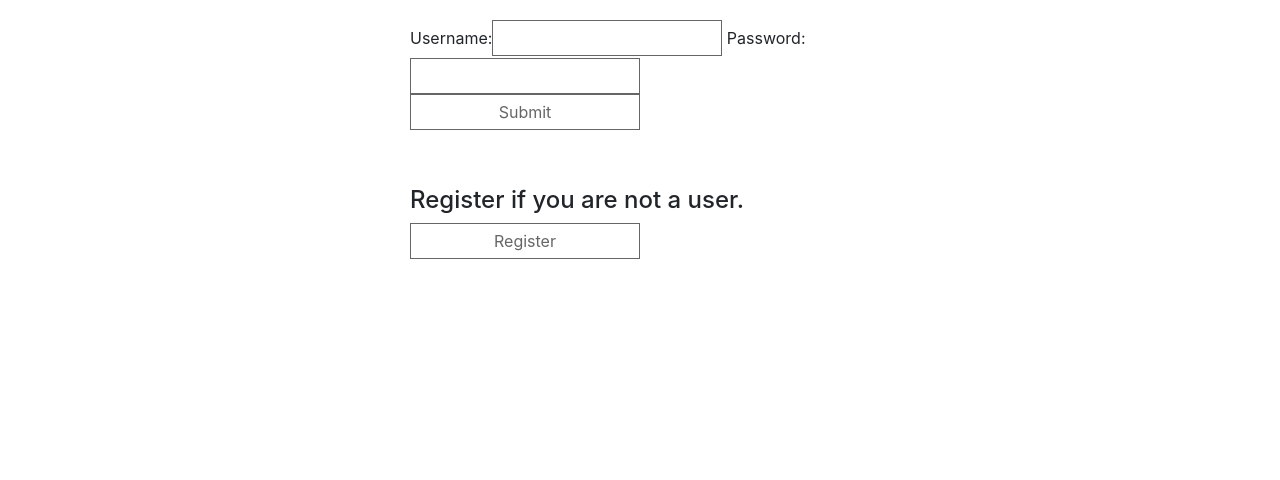
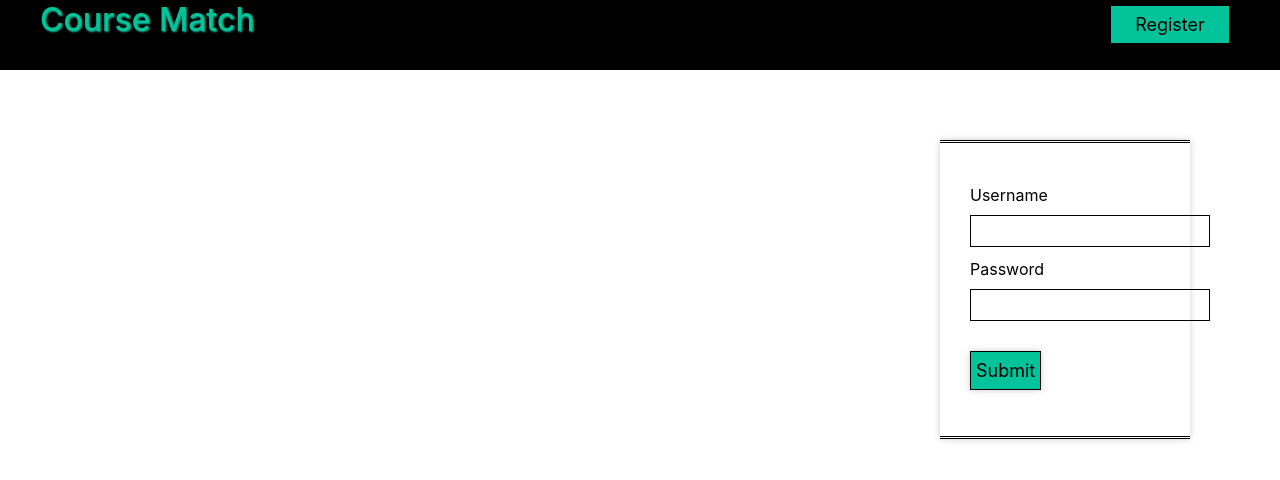
Before and after one commit to easwarmoorthy/Online-Course-Recommender, a Django app: page /login in a window 1280 px wide. Shown: the top 480 px of the page. Run offline with Django 3.2, Linux system fonts and the light colour scheme; some libraries are stand-ins or nearby versions; some web fonts are replaced.

Commit message:
Design Login Page

```diff
--- /dev/null
+++ b/course/static/form.css
@@ -0,0 +1,106 @@
+body
+{
+  margin: 0px;
+  padding: 0px;
+  color: #FFF;
+  font-family: sans-serif;
+  background-color: white;
+}
+p
+{
+  font-size: 20px;
+  color: grey;
+}
+.top
+{
+  height: 70px;
+  background-color: black;
+}
+.sitename
+{
+  float: left;
+  margin-bottom: 10px;
+  color:#02C39A;
+  text-shadow: 1px 1px 2px #02C39A;
+  padding: 1px 0px 1px 40px;
+}
+.register
+{
+  float: right;
+  margin-right: 50px;
+  margin-top: 5px;
+}
+.register input
+{
+  width:120px;
+}
+.content
+{
+  clear: both;
+  color:black;
+  background-color:inherit;
+  margin-right: 90px;
+  margin-top: 70px;
+  float:right;
+  width:250px;
+  padding: 30px;
+  border-top: 3px solid black;
+  border-left: 0px;
+  border-right: 0px;
+  border-bottom: 3px solid black;
+  border-style: double;
+  /*background: linear-gradient(to right, #F7F7F7, #F3F3F3);*/
+  box-shadow: 0 0 4px rgba(0, 0, 0, .07), 0 0px 8px rgba(0, 0, 0, .14);
+}
+input,label
+{
+  margin: 0 auto;
+  display: block;
+  margin-top: 10px;
+}
+.userpass
+{
+}
+.sub
+{
+  margin-top: 30px;
+}
+label
+{
+  font-size: 16px;
+}
+.userpass input
+{
+  width:240px;
+  text-align: left;
+  padding: 5px;
+  background-color: inherit;
+  font-size: 20px;
+  height: 32px;
+  border: 1px solid;
+  /*
+  border: 2px solid white ;
+  border-radius: 5px;
+  */
+}
+.userpass input:focus
+{
+  background-color: inherit;
+}
+.userpass input:active
+{
+  background-color: inherit;
+}
+input:-webkit-autofill {
+    -webkit-box-shadow: 0 0 0 1000px white inset !important;
+}
+input[type = submit]
+{
+  text-align: center;
+  padding: 5px;
+  background-color: #02C39A;
+  font-size: 18px;
+  border:1px solid black;
+  box-shadow: 0 0 4px rgba(0, 0, 0, .07), 0 0px 8px rgba(0, 0, 0, .14);
+
+}
--- a/course/templates/course/form.html
+++ b/course/templates/course/form.html
@@ -1,18 +1,38 @@
 {% block content %}
 {% load static %}
 <link href="https://fonts.googleapis.com/css?family=Droid+Serif|Roboto" rel="stylesheet">
-<link rel="stylesheet" type="text/css" href="/static/style3.css" />
+<link rel="stylesheet" type="text/css" href="/static/form.css" />
 <link href="/static/quoteapp/css/bootstrap.min.css" rel="stylesheet" media="screen">
-<div class="item">
-<form method="POST" action=''>{% csrf_token %}
-{{form}}
-<input type="submit"></input></p>
-</form>
+<title> CourseMatch </title>
+<body>
+
+  <div class="top">
+    <div class="sitename">
+    <h2> Course Match </h2>
+  </div>
+    <div class="register">
+        <form action="/register/">
+          <input class = "submit" type="submit" value="Register" />
+        </form>
+    </div>
+  </div>
+
+  <div class="content">
+  <div class="userform">
+    <form method="POST" action=''>{% csrf_token %}
+      <div class="userpass">
+        <label for="id_username">Username</label>
+        <input class="input-name" id="id_username" maxlength="16" name="username" type="text" required="">
+        <label for="id_password">Password</label>
+        <input class="input-name" id="id_password" name="password" type="password" required="">
+    </div>
+    <div class="sub">
+      <input type="submit"></input>
+    </div>
+    </form>
+  </div>
+
+
 </div>
-<div class="item">
-  <h4>Register if you are not a user.</h4>
-  <form action="/register/">
-    <input class = "submit" type="submit" value="Register" />
-  </form>
-</div>
+</body>
 {% endblock content%}
--- a/course/views.py
+++ b/course/views.py
@@ -109,6 +109,9 @@ def recommendation(request):
 			for x in recommendations_list:
 				list2.append(x.course)
 			list2 = list(set(list2))
+			for item in list2:
+				for item.course in person:
+					pass
 			res_list = list2
 			paginator = Paginator(res_list, 7) # Show 25 contacts per page
 			page = request.GET.get('page')
```
Also changed, not shown: course/static/style1.css (+15 -0 lines), course/templates/course/all.html (+8 -1 lines), db.sqlite3, 1 other file.
